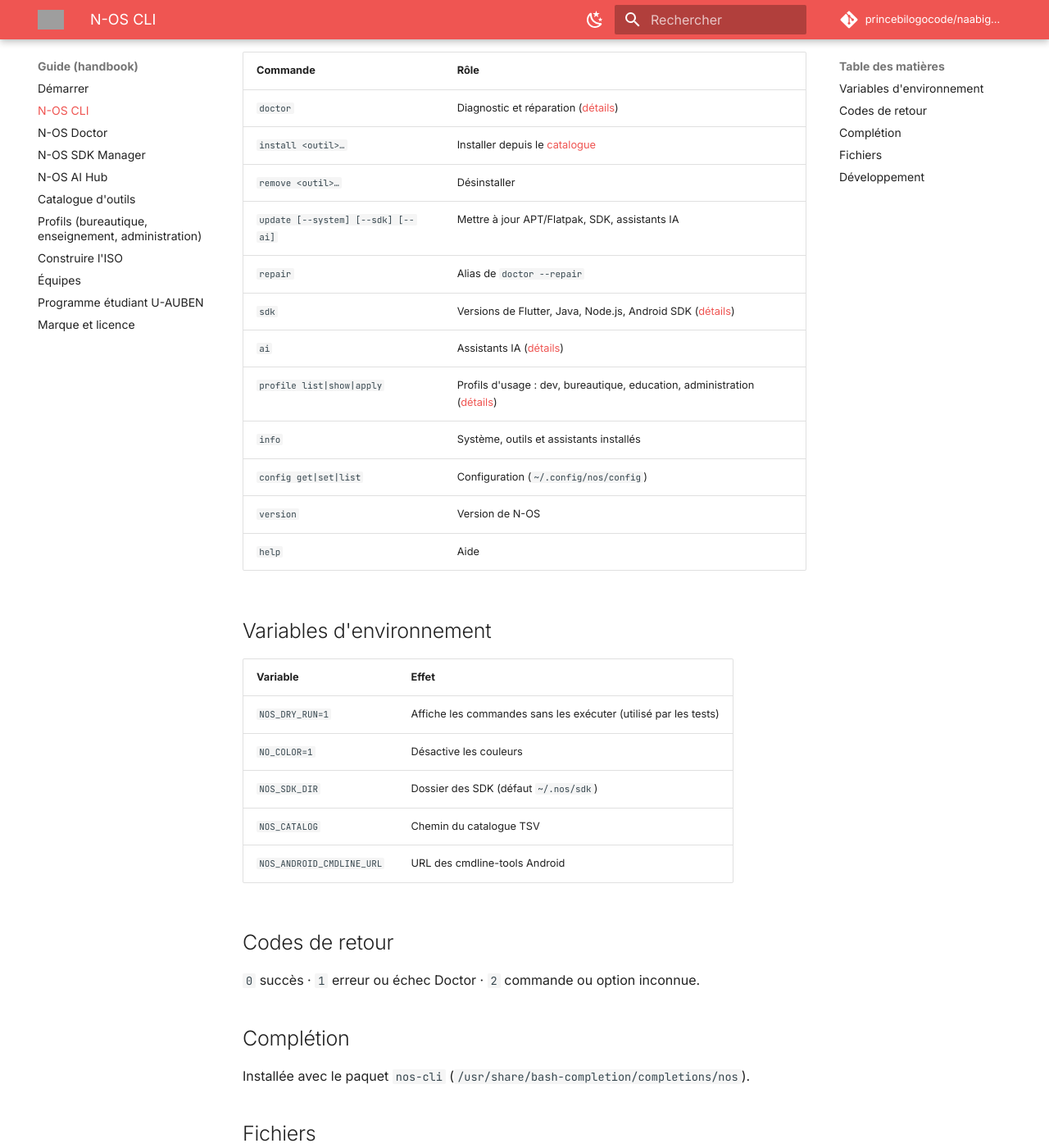
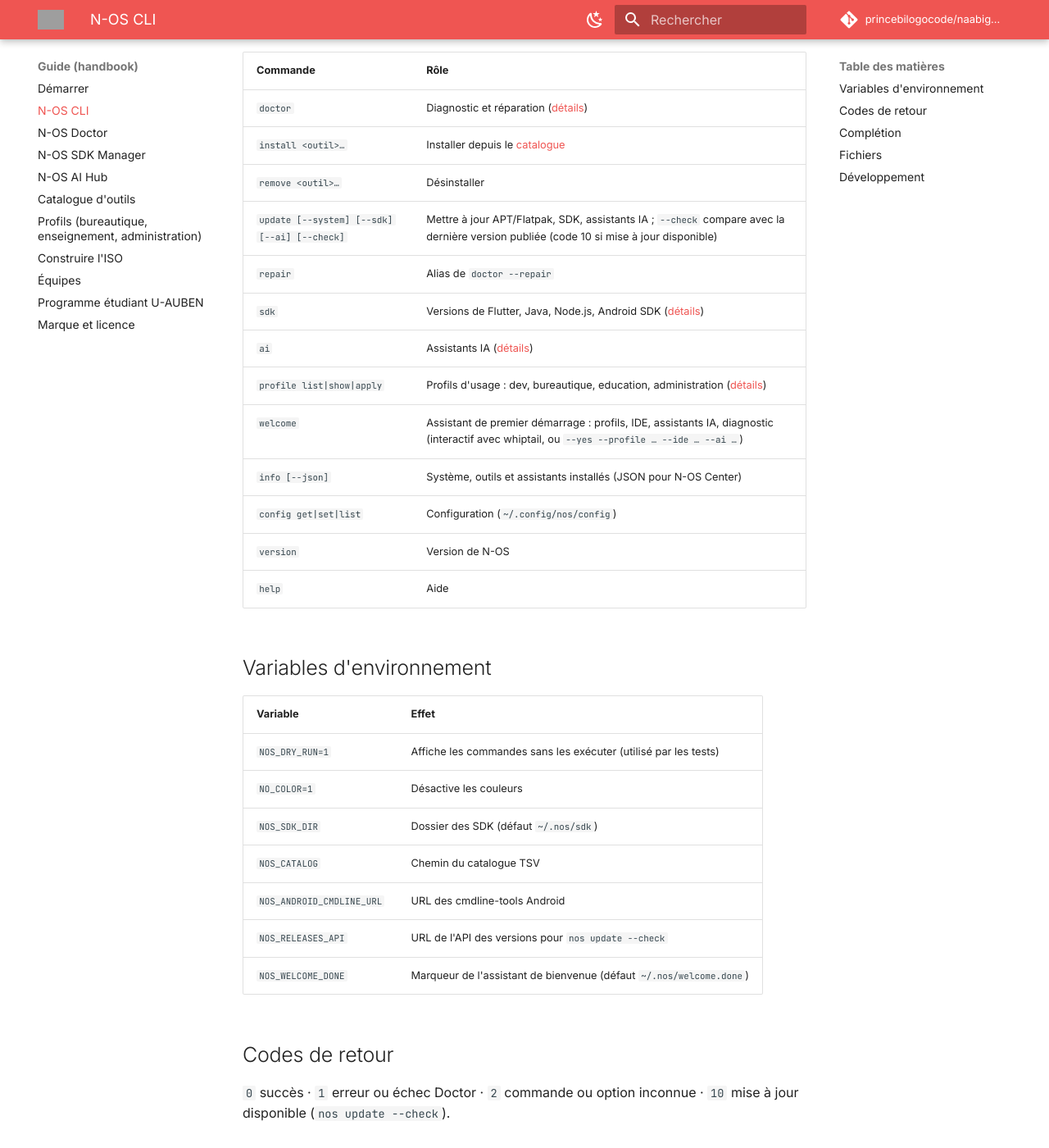
Before and after one commit to princebilogocode/naabiga-os, an MkDocs documentation site: the page built from docs/handbook/nos-cli.md, in a window 1280 px wide and 1400 px high, scrolled down 262 px. Shown: the whole window at 82% size. Built offline with MkDocs 1.6.1 and Material for MkDocs 9.7.7, drawn with Linux system fonts in a browser that asks for light colours; comment, search, counter and statistics services are not loaded; grey boxes are pictures that could not be loaded.

Commit message:
feat(cli): assistant nos welcome, nos update --check, nos info --json, nouvelles vérifications Doctor
- nos welcome : assistant de premier démarrage (whiptail ou --yes non interactif),
  profils/IDE/IA/diagnostic, autostart Cinnamon (nos-welcome.desktop)
- nos update --check : compare avec la dernière release GitHub (code 10 si mise à jour)
- nos info --json pour N-OS Center
- Doctor : go, rust, php (optionnels) ; education et administration (bloquants si
  le profil est appliqué) — 22 vérifications
- tests bats (12 nouveaux, 55 au total), docs et complétion mises à jour

```diff
--- a/docs/handbook/nos-cli.md
+++ b/docs/handbook/nos-cli.md
@@ -11,12 +11,13 @@ nos <commande> [options]
 | `doctor` | Diagnostic et réparation ([détails](nos-doctor.md)) |
 | `install <outil>…` | Installer depuis le [catalogue](tools.md) |
 | `remove <outil>…` | Désinstaller |
-| `update [--system] [--sdk] [--ai]` | Mettre à jour APT/Flatpak, SDK, assistants IA |
+| `update [--system] [--sdk] [--ai] [--check]` | Mettre à jour APT/Flatpak, SDK, assistants IA ; `--check` compare avec la dernière version publiée (code 10 si mise à jour disponible) |
 | `repair` | Alias de `doctor --repair` |
 | `sdk` | Versions de Flutter, Java, Node.js, Android SDK ([détails](nos-sdk.md)) |
 | `ai` | Assistants IA ([détails](nos-ai.md)) |
 | `profile list|show|apply` | Profils d'usage : dev, bureautique, education, administration ([détails](profiles.md)) |
-| `info` | Système, outils et assistants installés |
+| `welcome` | Assistant de premier démarrage : profils, IDE, assistants IA, diagnostic (interactif avec whiptail, ou `--yes --profile … --ide … --ai …`) |
+| `info [--json]` | Système, outils et assistants installés (JSON pour N-OS Center) |
 | `config get|set|list` | Configuration (`~/.config/nos/config`) |
 | `version` | Version de N-OS |
 | `help` | Aide |
@@ -30,10 +31,12 @@ nos <commande> [options]
 | `NOS_SDK_DIR` | Dossier des SDK (défaut `~/.nos/sdk`) |
 | `NOS_CATALOG` | Chemin du catalogue TSV |
 | `NOS_ANDROID_CMDLINE_URL` | URL des cmdline-tools Android |
+| `NOS_RELEASES_API` | URL de l'API des versions pour `nos update --check` |
+| `NOS_WELCOME_DONE` | Marqueur de l'assistant de bienvenue (défaut `~/.nos/welcome.done`) |
 
 ## Codes de retour
 
-`0` succès · `1` erreur ou échec Doctor · `2` commande ou option inconnue.
+`0` succès · `1` erreur ou échec Doctor · `2` commande ou option inconnue · `10` mise à jour disponible (`nos update --check`).
 
 ## Complétion
 
```
Also changed, not shown: CHANGELOG.md (+6 -0 lines), README.md (+2 -0 lines), apps/README.md (+1 -1 lines), desktop/README.md (+1 -1 lines), docs/handbook/getting-started.md (+9 -4 lines), docs/handbook/nos-doctor.md (+5 -0 lines), 13 other files.
